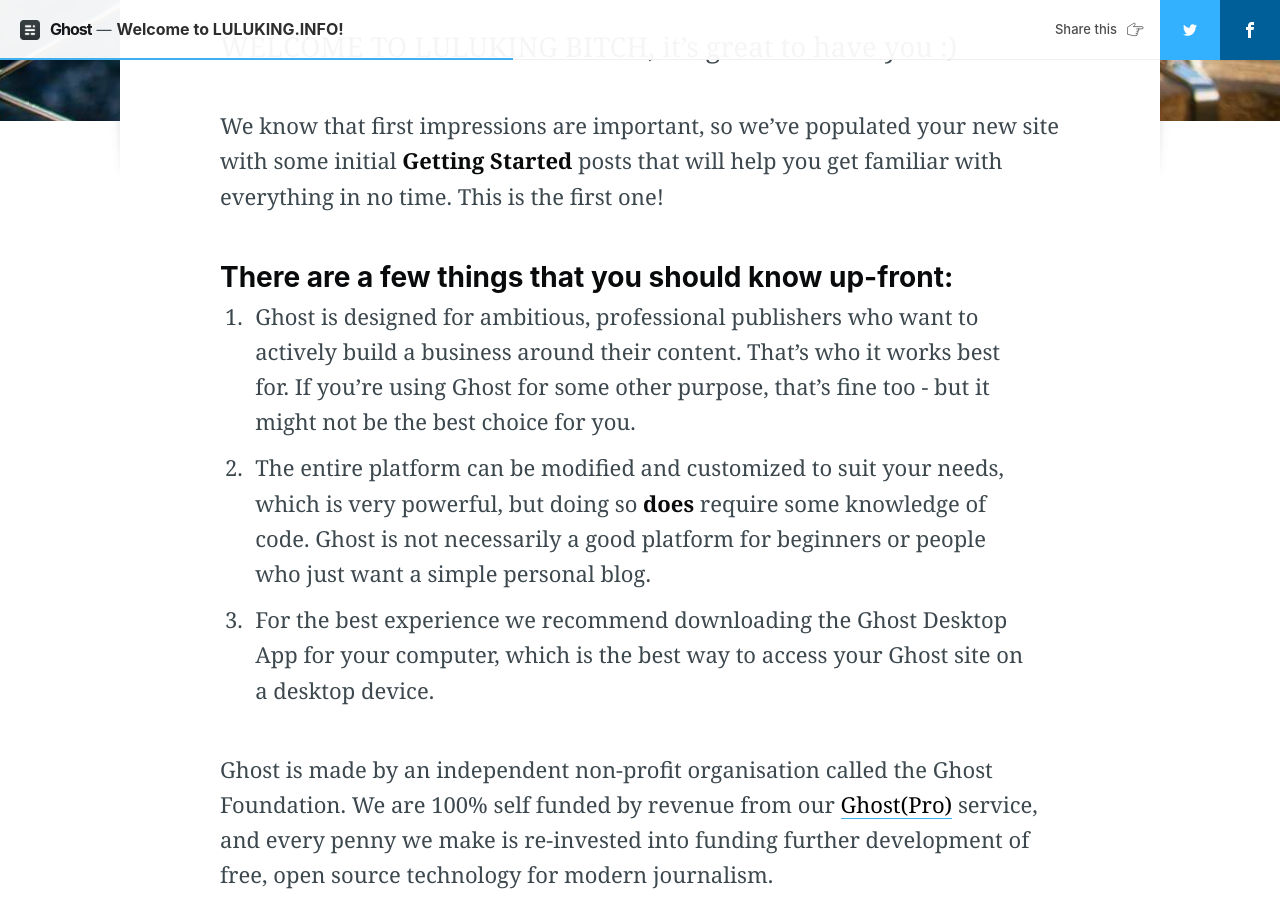
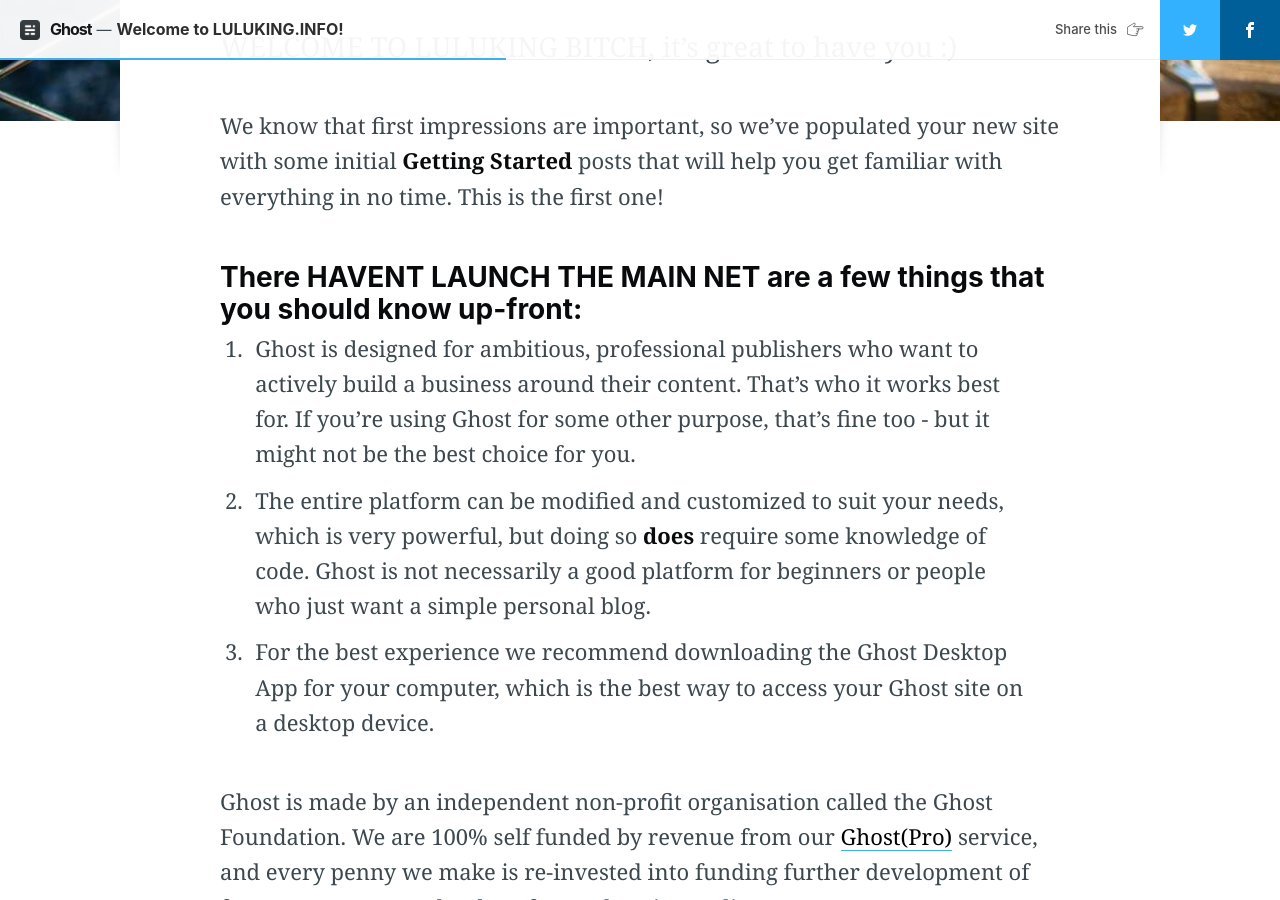
Before and after one commit to datcjordan/luluking.info, a Jekyll site: the page built from _posts/2017-07-27-welcome.md, in a window 1280 px wide and 900 px high, scrolled down 941 px. Built offline with Jekyll 4.4.1, drawn with Linux system fonts in a browser that asks for light colours; nearby versions of some CDN libraries; comment, search, counter and statistics services are not loaded.

Commit message:
Update from Forestry.io - 2017-07-27-welcome.md

```diff
--- a/_posts/2017-07-27-welcome.md
+++ b/_posts/2017-07-27-welcome.md
@@ -15,7 +15,7 @@ WELCOME TO LULUKING BITCH, it's great to have you :)
 
 We know that first impressions are important, so we've populated your new site with some initial **Getting Started** posts that will help you get familiar with everything in no time. This is the first one!
 
-### There are a few things that you should know up-front:
+### There HAVENT LAUNCH THE MAIN NET are a few things that you should know up-front:
 
 1. Ghost is designed for ambitious, professional publishers who want to actively build a business around their content. That's who it works best for. If you're using Ghost for some other purpose, that's fine too - but it might not be the best choice for you.
 2. The entire platform can be modified and customized to suit your needs, which is very powerful, but doing so **does** require some knowledge of code. Ghost is not necessarily a good platform for beginners or people who just want a simple personal blog.
```
